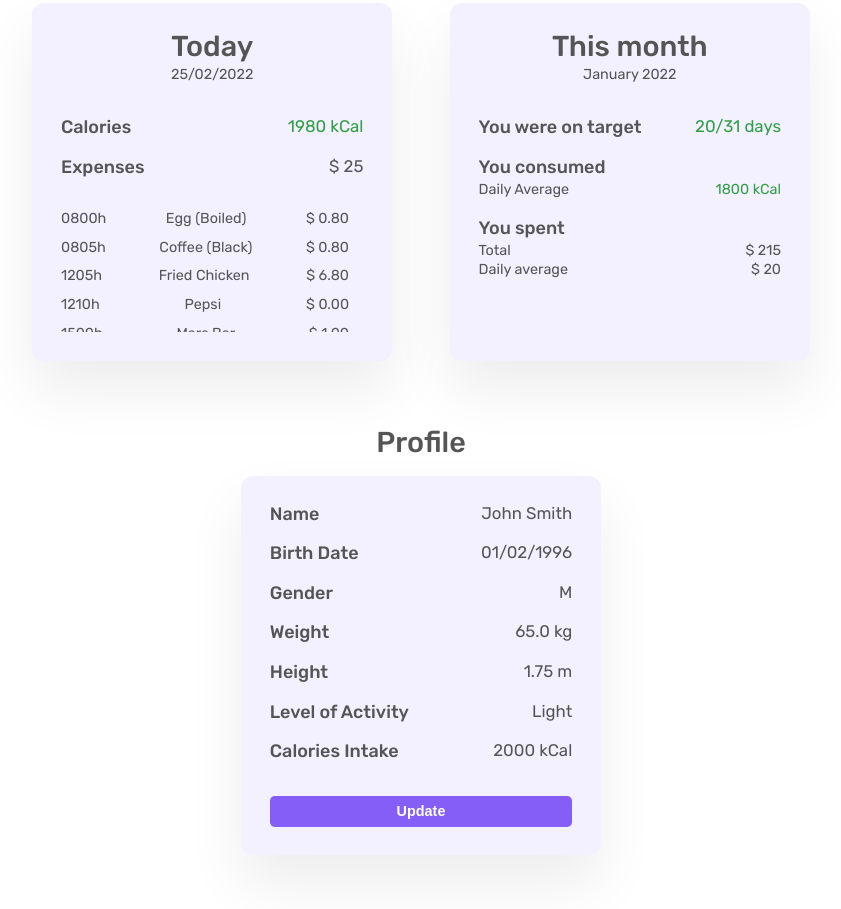
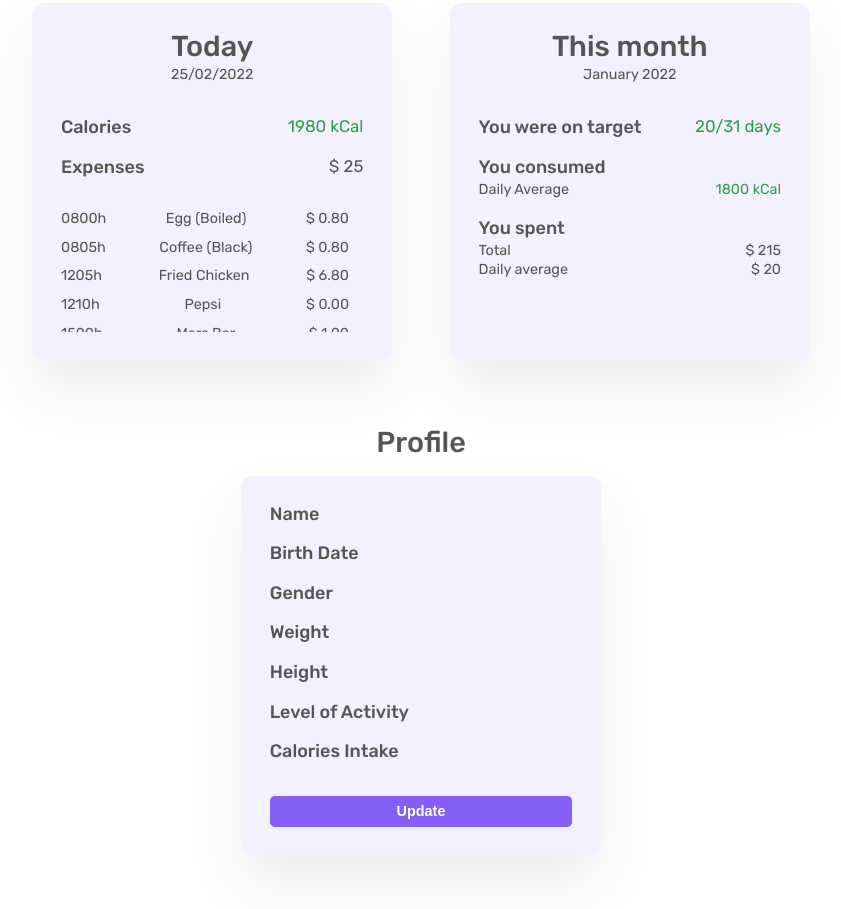
Before and after one commit to cheewengg/foodkeep, a plain HTML site: page index.html in a window 1280 px wide. Shown: the part 606-1515 px from the top of the page, without its empty margins (219-1060 px from the left). Drawn offline with Linux system fonts and the light colour scheme.

```diff
--- a/index.html
+++ b/index.html
@@ -180,33 +180,31 @@
       <div class="content-box content--profile">
         <div class="content--inline">
           <div class="content-title">Name</div>
-          <div class="content--inline-details profile--name">John Smith</div>
+          <div class="content--inline-details profile--name"></div>
         </div>
         <div class="content--inline">
           <div class="content-title">Birth Date</div>
-          <div class="content--inline-details profile--birthdate">
-            01/02/1996
-          </div>
+          <div class="content--inline-details profile--birthdate"></div>
         </div>
         <div class="content--inline">
           <div class="content-title">Gender</div>
-          <div class="content--inline-details profile--gender">M</div>
+          <div class="content--inline-details profile--gender"></div>
         </div>
         <div class="content--inline">
           <div class="content-title">Weight</div>
-          <div class="content--inline-details profile--weight">65.0 kg</div>
+          <div class="content--inline-details profile--weight"></div>
         </div>
         <div class="content--inline">
           <div class="content-title">Height</div>
-          <div class="content--inline-details profile--height">1.75 m</div>
+          <div class="content--inline-details profile--height"></div>
         </div>
         <div class="content--inline">
           <div class="content-title">Level of Activity</div>
-          <div class="content--inline-details profile--activitylvl">Light</div>
+          <div class="content--inline-details profile--activitylvl"></div>
         </div>
         <div class="content--inline">
           <div class="content-title">Calories Intake</div>
-          <div class="content--inline-details profile--calories">2000 kCal</div>
+          <div class="content--inline-details profile--calories"></div>
         </div>
         <button class="button button-update">Update</button>
       </div>
```
Also changed, not shown: implementation.txt, 17 other files.
